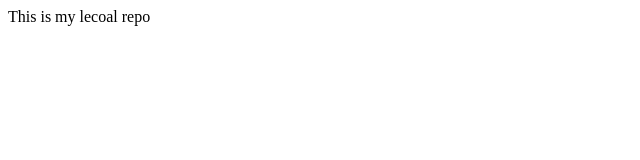
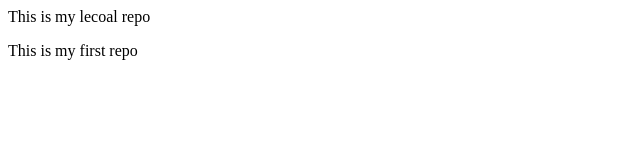
Before and after one commit to kumarmanoj13/local_repo, a plain HTML site: page index.html in a window 1280 px wide. Shown: the whole page, without its empty margins (0-640 px from the left). Drawn offline with Linux system fonts and the light colour scheme.

Commit message:
new feature

```diff
--- a/index.html
+++ b/index.html
@@ -1 +1,2 @@
 <p>This is my lecoal repo</p>
+<p>This is my first repo</p>
```
